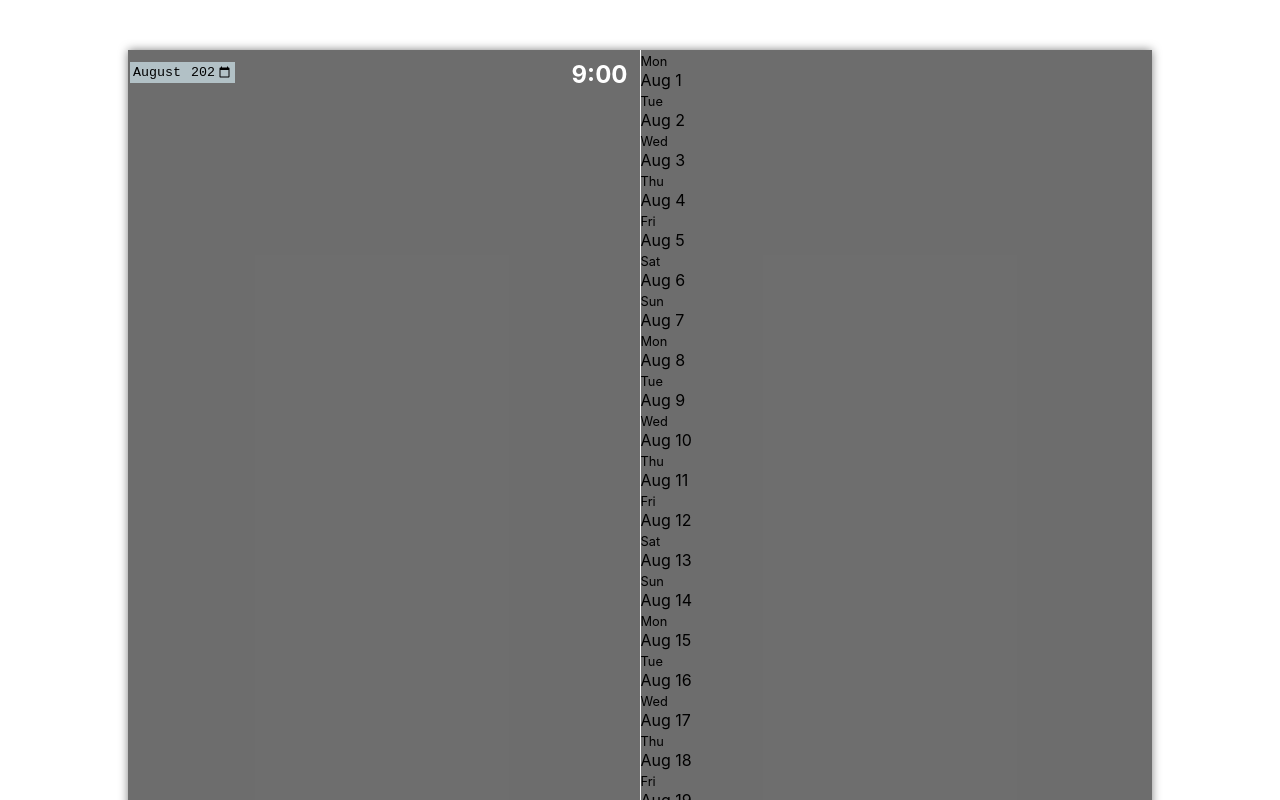
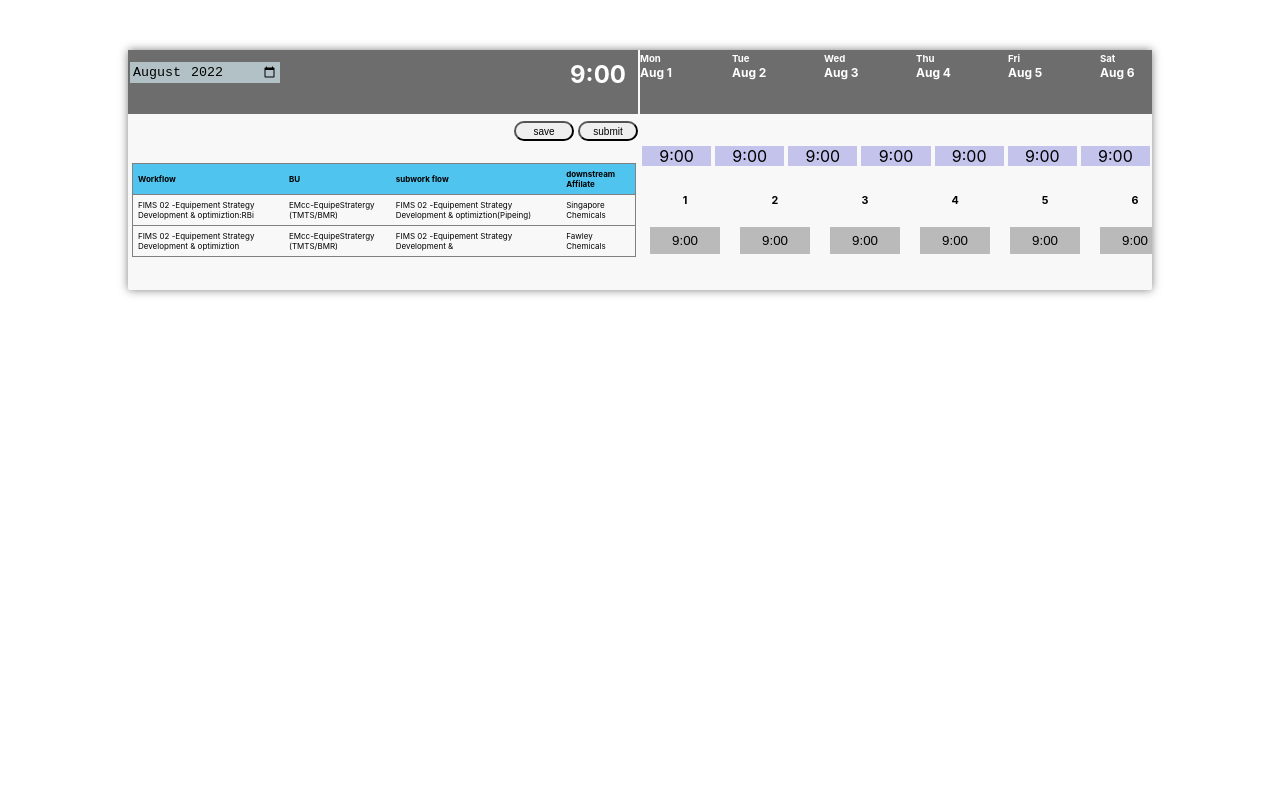
Before and after one commit to arjun-jar/react-projects, a React (Create React App) app in the folder time-sheet/: page / in a window 1280 px wide. Shown: the top 800 px of the page. Built offline with nearby package versions, Linux system fonts and the light colour scheme; the HTML template or start-up script is replaced by a standard one.

Commit message:
Update App.css

```diff
--- a/time-sheet/src/App.css
+++ b/time-sheet/src/App.css
@@ -3,6 +3,20 @@
     box-sizing: border-box;
     margin: o;
     padding:0;
+}
+.arrow-field{
+    display: grid;
+    grid-template-columns: 20px 2fr 20px;
+  grid-gap: 30px;
+}
+
+.icon{
+    background-color: rgba(113, 113, 113, 0.801);
+    border: none;
+    color: white;
+}
+.icon:hover{
+    font-size: 15px;
 }
 .time-sheet{
     width: 100%;
@@ -10,6 +24,18 @@
     display: flex;
     justify-content: center;
     align-items: center;
+}
+
+.week-field{
+    display: flex;
+    overflow: auto;
+    column-gap: 2rem;
+  }
+
+.week ,.day{
+color: white;
+font-weight: bold;
+font-size: 12px;
 }
 .date-field{
     margin:10px 2px;
@@ -23,7 +49,7 @@
 .date-field-input{
     padding: 2px;
     outline: none;
-    width: 105px;
+    width: 150px;
     color: rgb(0, 0, 0);
     background-color:rgb(178, 193, 198);
  border: none;
@@ -42,32 +68,36 @@ color: white;
     background-color: rgb(248, 248, 248);
     width: 80vw;
     min-height: 30vh;
-    min-width:700px;
+    min-width:850px;
     position: absolute;
     top: 50px;
    box-shadow: 0 0 10px 0 rgba(0 ,0,0,0.5);
    border-radius: 2px;
 }
 .nav-slots{
-    width: 100%;
     min-height: 8vh;
-    display: grid;
-    grid-template-columns: repeat(2,2fr);
-    grid-gap: 1px;
+    display: flex;
+    column-gap: 2px;
 }
 .nav-slot{
     background-color: rgba(75, 75, 75, 0.801);
-
+   width: 50%;
 }
 .days-slot{
-display: grid;
-grid-template-columns: repeat(7,1fr);
+display: flex;
+overflow: auto;
 color: white;
+text-align: center;
 }
 .dates-slot{
     display: grid;
     grid-template-columns: repeat(7,1fr);
     color: white;
+    text-align: center;
+    }
+
+    .week{
+        width: 60px;
     }
 .date{
 font-size: .7em;
@@ -76,26 +106,33 @@ font-size: .7em;
 font-size:.7em;
 
 }
+.number{
+    margin: 10px;
+}
 .main-slots{
-    display: grid;
-    grid-template-columns: repeat(2,1fr);
+    display: flex;
 }
 
 .sub-slot{
-    display: grid;
-    grid-template-columns: repeat(7,1fr);
-    grid-template-rows: 1fr 1fr;
+   display:flex;
+   overflow: auto;
+
 }
 
 .time-slot{
     height: 40px;
     width: 100%;
 
+
 }
+
+
  .input-slot{
     background-color: rgb(186, 186, 186);
     border: none;
-    min-width: 3rem;
+    margin: 10px;
+    min-width: 70px;
+    width: 80px;
 
  }
  .input-slot:hover{
@@ -165,7 +202,9 @@ margin-right: 4px;
     background-color: rgb(235, 235, 235);
 
  }
-
+.slot-left,.slot-right{
+    width: 50%;
+}
  .time-slot-container{
     display: grid;
     grid-template-columns: repeat(7,1fr);
```
